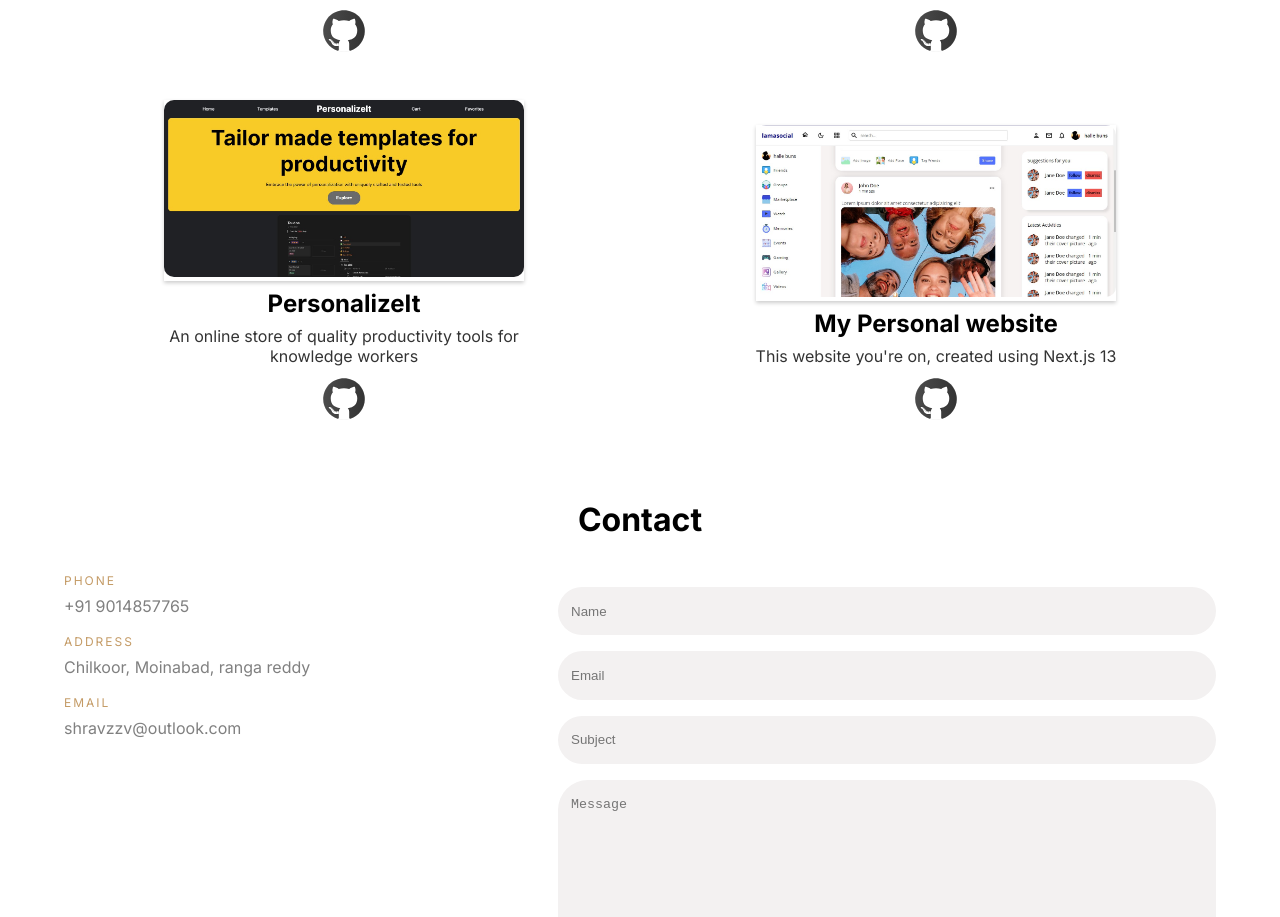
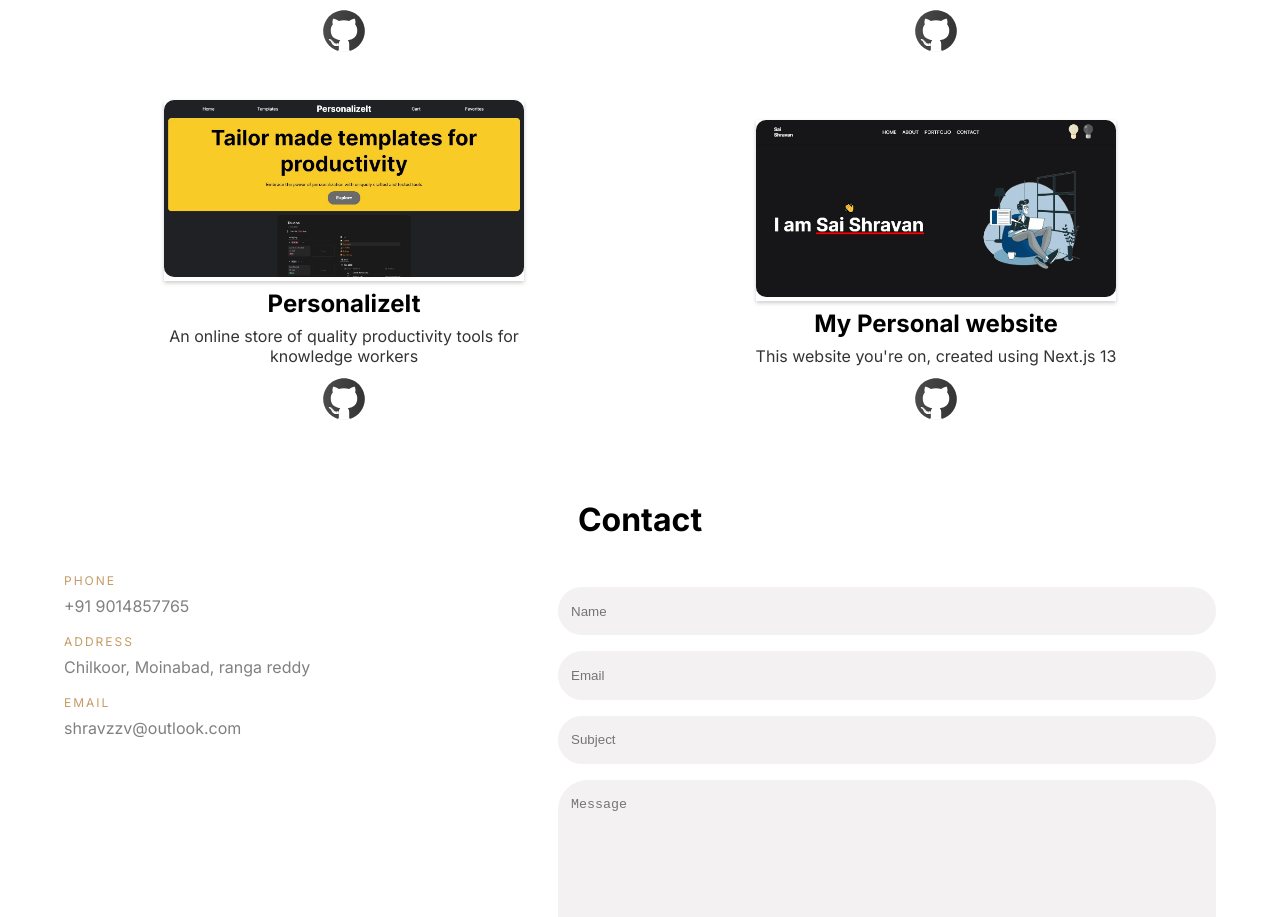
Before and after one commit to shravzzv/Archived-Personal-Website, a Next.js app: page / in a window 1280 px wide. Shown: the part 2222-3139 px from the top of the page. Built offline with nearby package versions, Linux system fonts and the light colour scheme.

Commit message:
chore: update personal website image in portfolio

```diff
--- a/src/components/projects/projects.tsx
+++ b/src/components/projects/projects.tsx
@@ -5,6 +5,7 @@ import Link from 'next/link'
 import thefacebookproject from 'public/project images/thefacebookproject.jpeg'
 import socialmediaproject from 'public/project images/socialmediaproject.jpeg'
 import personalizeIt from 'public/project images/personalizeIt.jpeg'
+import portfolio from 'public/project images/portfolio.jpeg'
 
 const Projects = () => {
   return (
@@ -111,7 +112,7 @@ const Projects = () => {
           <div className={styles.project}>
             <Link href='#' className={styles.imgContainer}>
               <Image
-                src={socialmediaproject}
+                src={portfolio}
                 alt='this website'
                 className={styles.project__image}
               />
```
Also changed, not shown: public/project images/portfolio.jpeg (added).
